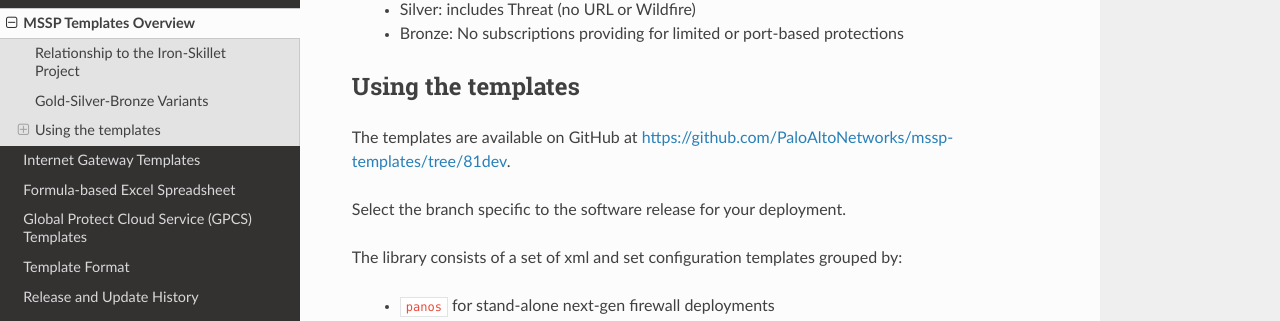
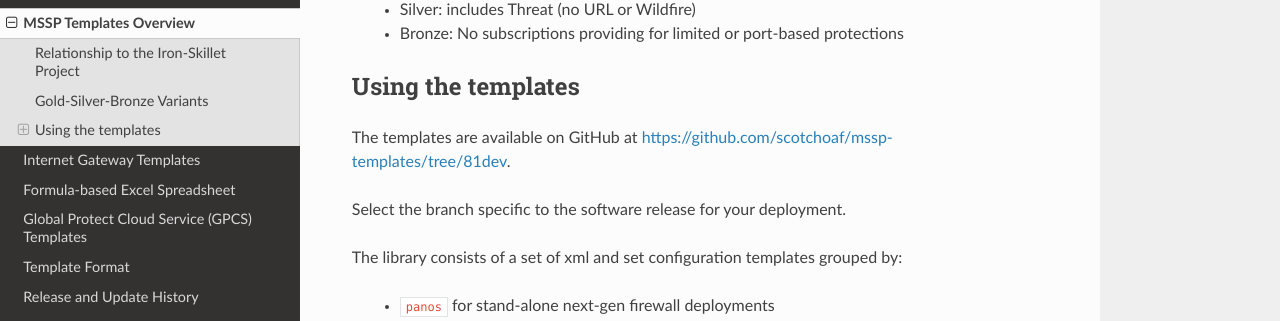
Before and after one commit to PaloAltoNetworks/mssp-templates, a Sphinx documentation site: the page built from docs/overview.rst, in a window 1280 px wide and 900 px high, scrolled down 1128 px. Shown: the part 130-451 px from the top of the window. Built offline with Sphinx 7.4.7 and the Read the Docs theme 2.0.0, drawn with Linux system fonts in a browser that asks for light colours.

Commit message:
update repo links in docs conf.py

```diff
--- a/docs/conf.py
+++ b/docs/conf.py
@@ -168,18 +168,18 @@
 rst_prolog = """
 .. |branch| replace:: 81dev
 .. |skilletdocs| replace:: https://iron-skillet.readthedocs.io/en/81dev/
-.. |clonessh| replace:: git@github.com:PaloAltoNetworks/mssp-templates.git
-.. |clonehttps| replace:: https://github.com/PaloAltoNetworks/mssp-templates.git
-.. |repourl| replace:: https://github.com/PaloAltoNetworks/mssp-templates/tree/81dev
-.. |repotools| replace:: https://github.com/PaloAltoNetworks/mssp-templates/tree/81dev/tools
-.. |panosxpaths| replace:: https://github.com/PaloAltoNetworks/mssp-templates/blob/81dev/templates/panos/snippets/.meta-cnc.yaml
-.. |panossnippets| replace:: https://github.com/PaloAltoNetworks/mssp-templates/tree/81dev/templates/panos/snippets
-.. |panosloadorder| replace:: https://github.com/PaloAltoNetworks/mssp-templates/blob/81dev/templates/panos/snippets/.meta-cnc.yaml
-.. |panoramaxpaths| replace:: https://github.com/PaloAltoNetworks/mssp-templates/blob/81dev/templates/panorama/snippets/.meta-cnc.yaml
-.. |panoramasnippets| replace:: https://github.com/PaloAltoNetworks/mssp-templates/tree/81dev/templates/panorama/snippets
-.. |panoramaloadorder| replace:: https://github.com/PaloAltoNetworks/mssp-templates/blob/81dev/templates/panorama/snippets/.meta-cnc.yaml
-.. |panoramaset| replace:: https://github.com/PaloAltoNetworks/mssp-templates/tree/81dev/templates/panorama/set_commands
-.. |panosset| replace:: https://github.com/PaloAltoNetworks/mssp-templates/tree/81dev/templates/panos/set_commands
+.. |clonessh| replace:: git@github.com:scotchoaf/mssp-templates.git
+.. |clonehttps| replace:: https://github.com/scotchoaf/mssp-templates.git
+.. |repourl| replace:: https://github.com/scotchoaf/mssp-templates/tree/81dev
+.. |repotools| replace:: https://github.com/scotchoaf/mssp-templates/tree/81dev/tools
+.. |panosxpaths| replace:: https://github.com/scotchoaf/mssp-templates/blob/81dev/templates/panos/snippets/.meta-cnc.yaml
+.. |panossnippets| replace:: https://github.com/scotchoaf/mssp-templates/tree/81dev/templates/panos/snippets
+.. |panosloadorder| replace:: https://github.com/scotchoaf/mssp-templates/blob/81dev/templates/panos/snippets/.meta-cnc.yaml
+.. |panoramaxpaths| replace:: https://github.com/scotchoaf/mssp-templates/blob/81dev/templates/panorama/snippets/.meta-cnc.yaml
+.. |panoramasnippets| replace:: https://github.com/scotchoaf/mssp-templates/tree/81dev/templates/panorama/snippets
+.. |panoramaloadorder| replace:: https://github.com/scotchoaf/mssp-templates/blob/81dev/templates/panorama/snippets/.meta-cnc.yaml
+.. |panoramaset| replace:: https://github.com/scotchoaf/mssp-templates/tree/81dev/templates/panorama/set_commands
+.. |panosset| replace:: https://github.com/scotchoaf/mssp-templates/tree/81dev/templates/panos/set_commands
 .. |skilletpanoramatemplates| replace:: https://iron-skillet.readthedocs.io/en/81dev/panorama_template_guide.html
 .. |skilletpanostemplates| replace: https://iron-skillet.readthedocs.io/en/81dev/panos_template_guide.html
 """
```
Also changed, not shown: SUPPORT.md (+1 -1 lines).
